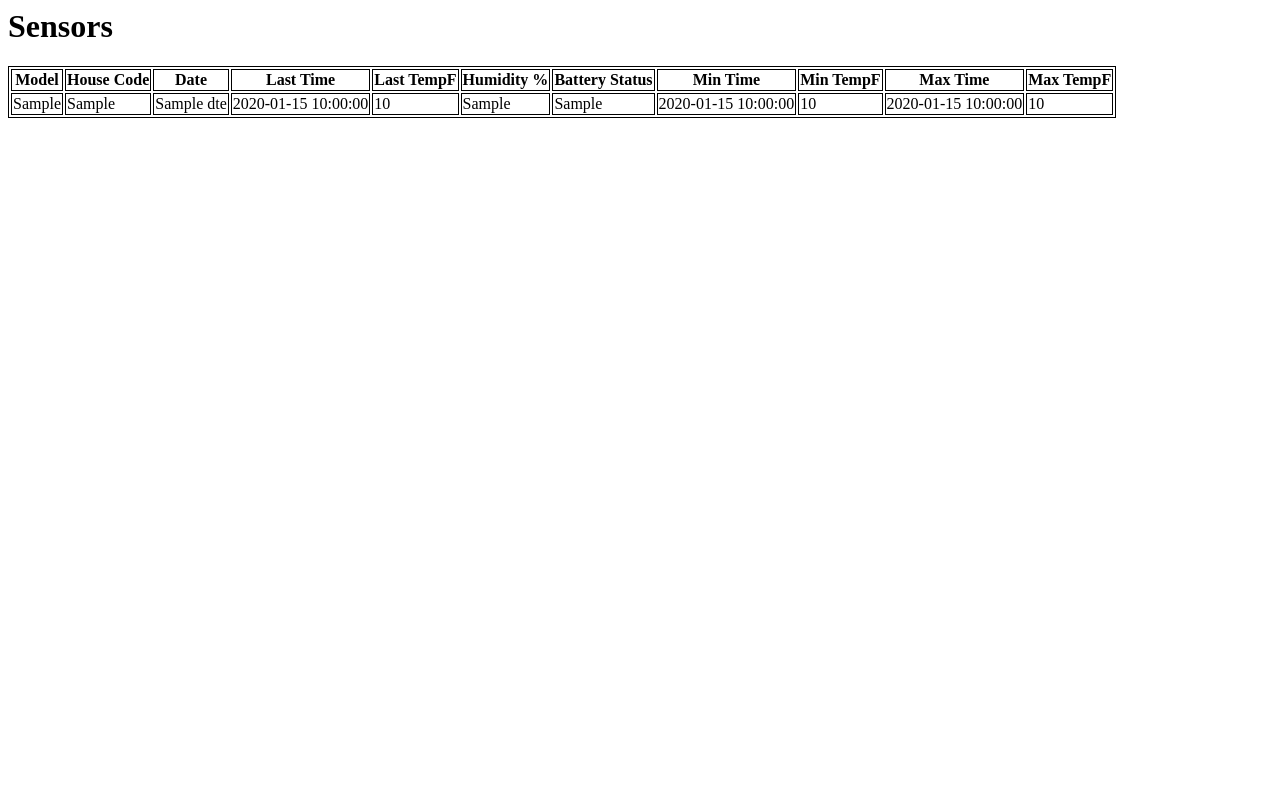
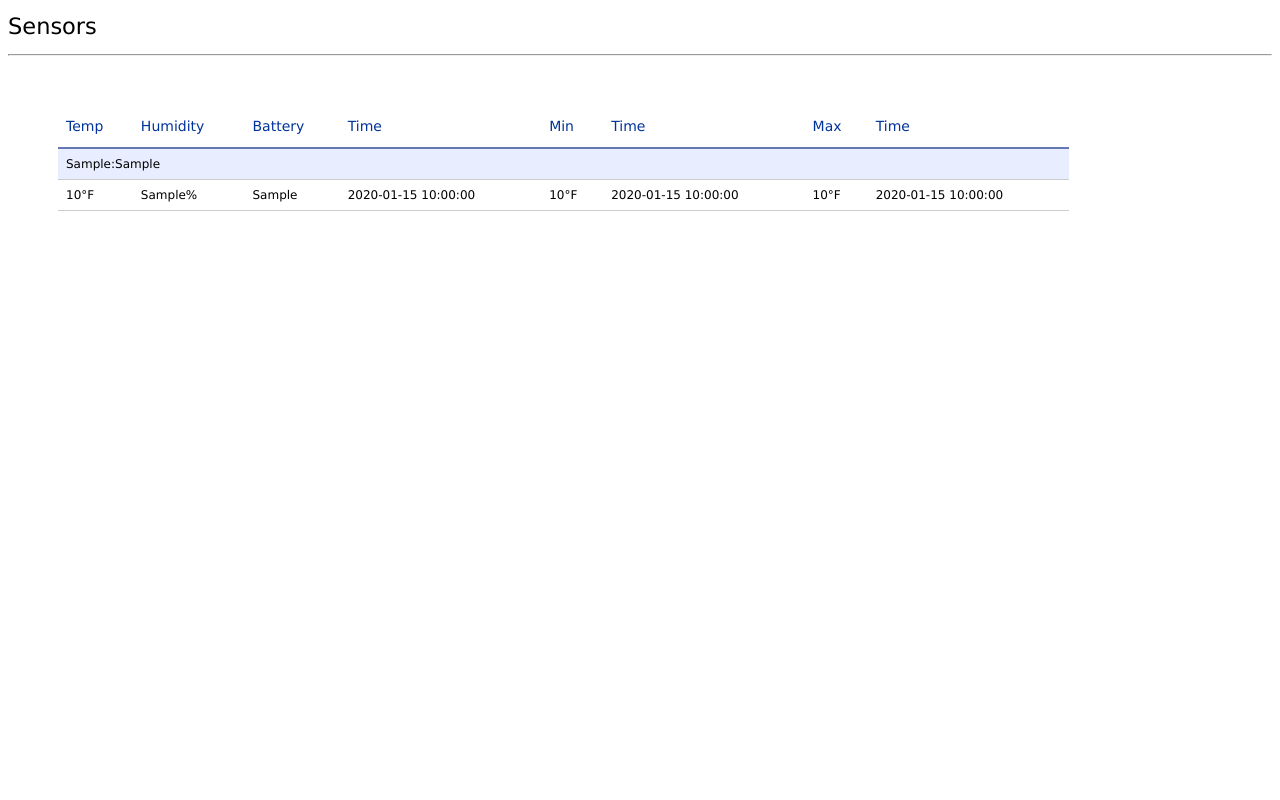
Before and after one commit to halldn/rtl433log, a Flask app: template templates/index.html in a window 1280 px wide. Run offline with Flask 2, Linux system fonts and the light colour scheme; the template is opened without the code that fills it: most values are stand-ins (such as "Sample title", 1, 10 or a date in 2020).

Commit message:
Add CSS file

```diff
--- a/app.py
+++ b/app.py
@@ -1,5 +1,7 @@
 #app.py
-from flask import Flask
+from flask import Flask, request, render_template, make_response
+import sqlite3
+
 app = Flask(__name__)
 app.config.from_object('config')
 # Now we can access the configuration variables via app.config["VAR_NAME"]
--- a/rtl433log_uwsgi.ini
+++ b/rtl433log_uwsgi.ini
@@ -3,6 +3,7 @@ plugin = python
 venv = /var/www/app/rtl433log/venv
 chdir = /var/www/app/rtl433log
 wsgi-file = app.py
+touch-reload = /var/www/app/rtl433log/rtl433log_uwsgi.ini
 
 #generally flask apps expose the 'app' callable instead of 'application'
 callable = app
--- /dev/null
+++ b/static/style.css
@@ -0,0 +1,42 @@
+
+html,body{
+	font-family:Verdana,sans-serif;
+	font-size:15px;
+	line-height:1.5
+	}
+
+h1,h2,h3,h4,h5,h6{
+	font-family:Verdana,sans-serif;
+	font-weight:400;
+	margin:10px 0
+	}
+
+/* ------------------
+ styling for the tables
+   ------------------   */
+
+#hor-minimalist-b {
+	font-family:Verdana,sans-serif;
+	font-size: 12px;
+	margin: 50px;
+	width: 80%;
+	border-collapse: collapse;
+	text-align: left;
+}
+#hor-minimalist-b th {
+	font-size: 14px;
+	font-weight: normal;
+	color: #039;
+	padding: 10px 8px;
+	border-bottom: 2px solid #6678b1;
+}
+#hor-minimalist-b td {
+	border-bottom: 1px solid #ccc;
+	padding: 6px 8px;
+}
+#hor-minimalist-b tbody tr:hover td {
+	color: #009;
+}
+.odd {
+	background: #e8edff;
+}
--- a/templates/index.html
+++ b/templates/index.html
@@ -1,47 +1,52 @@
-<html>
+<!DOCTYPE html PUBLIC "-//W3C//DTD XHTML 1.0 Transitional//EN" "http://www.w3.org/TR/xhtml1/DTD/xhtml1-transitional.dtd">
+<html xmlns="http://www.w3.org/1999/xhtml">
 <head>
-<style>
-table, th, td {
-	border: 1px solid black;
-}
+<title>Sensor Dashboard</title>
+<style type="text/css">
+<!--
+@import url("static/style.css");
+-->
 </style>
-<title>Sensor Dashboard</title>
 </head>
+
 <body>
-<h1>Sensors</h1>
+<h2>Sensors</h2>
+<hr>
 {% if SensorLst %}
-<table>
+<table id="hor-minimalist-b" summary="Sensor list">
+	<thead>
 		<tr>
-<th>Model</th>
-<th>House Code</th>
-<th>Date</th>
-<th>Last Time</th>
-<th>Last TempF</th>
-<th>Humidity %</th>
-<th>Battery Status</th>
-<th>Min Time</th>
-<th>Min TempF</th>
-<th>Max Time</th>
-<th>Max TempF</th>
+			<th>Temp</th>
+			<th>Humidity</th>
+			<th>Battery</th>
+			<th>Time</th>
+			<th>Min</th>
+			<th>Time</th>
+			<th>Max</th>
+			<th>Time</th>
 			</tr>
+	<thead>
+	<tbody>
 		{% for sensor in SensorLst %}
+		<tr class="odd">
+			<td colspan="8">{{ sensor.ModelNm }}:{{ sensor.HouseCd }}</td>
+		</tr>
 		<tr>
-<td>{{ sensor.ModelNm }}</td>
-<td>{{ sensor.HouseCd }}</td>
-<td>{{ sensor.Dte }}</td>
+			<td>{{ sensor.LstTempF }}&deg;F</td>
+			<td>{{ sensor.HumidityPct }}%</td>
+			<td>{{ sensor.BatteryCd }}</td>
 			<td>{{ sensor.LstTime }}</td>
-<td>{{ sensor.LstTempF }}</td>
-<td>{{ sensor.HumidityPct }}</td>
-<td>{{ sensor.BatteryCd }}</td>
+			<td>{{ sensor.MinTemp }}&deg;F</td>
 			<td>{{ sensor.MinTempTime }}</td>
-<td>{{ sensor.MinTemp }}</td>
+			<td>{{ sensor.MaxTemp }}&deg;F</td>
 			<td>{{ sensor.MaxTempTime }}</td>
-<td>{{ sensor.MaxTemp }}</td>
 		</tr>
+	</tbody>
 {% endfor %}
 </table>
+
 {% else %}
-<p>No sensors to show</p>
+<p>No sensors/readings to show</p>
 {% endif %}
 </body>
 </html>
```
Lines whose indentation alone changed are shown as unchanged.
